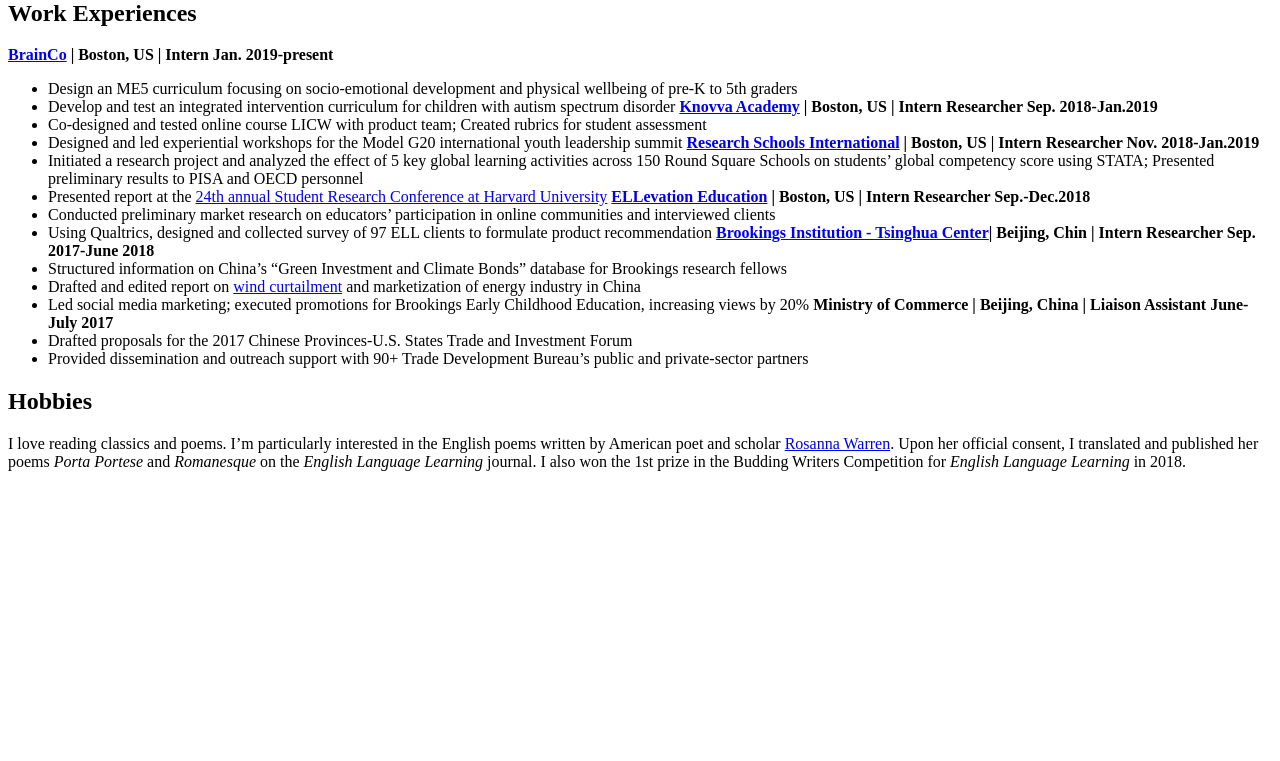
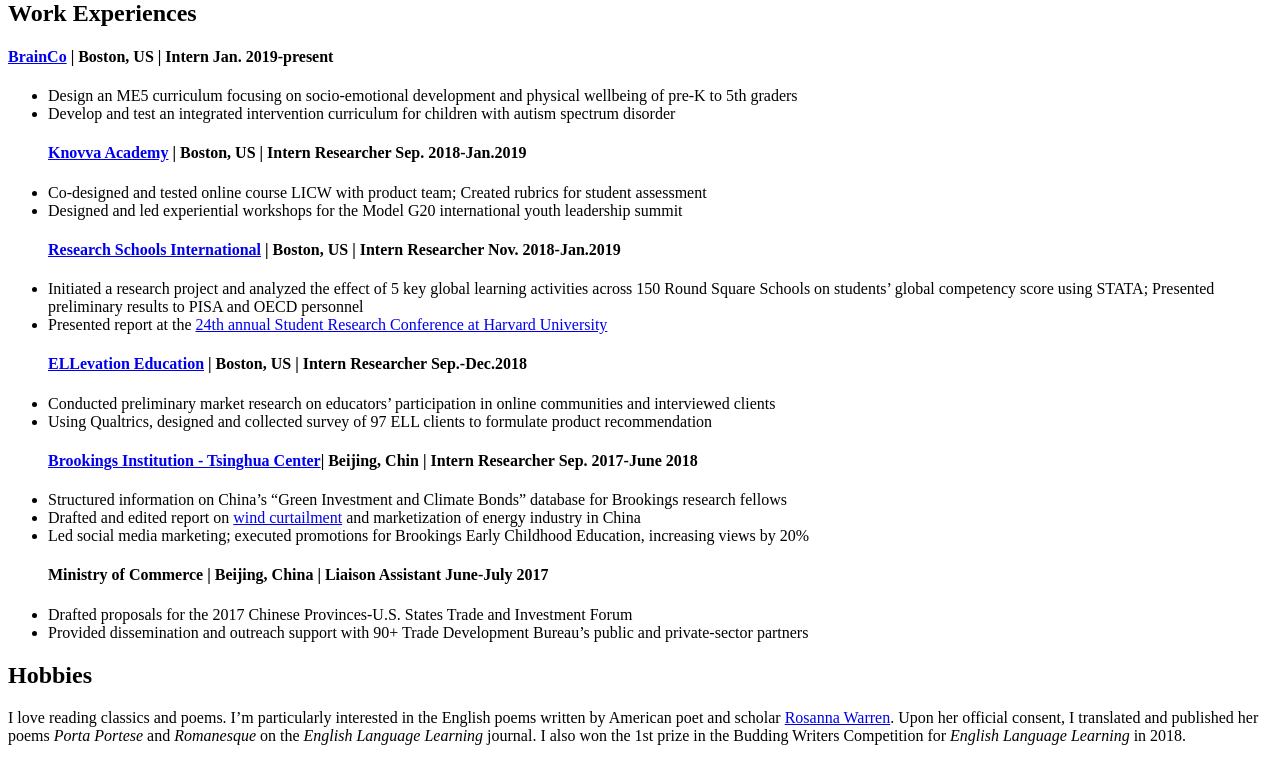
Before and after one commit to Sylviawzy/Sylviawzy.github.io, a Jekyll site: the page built from index.md, in a window 1280 px wide. Shown: the part 2678-3439 px from the top of the page. Built offline with Jekyll 4.4.1, drawn with Linux system fonts in a browser that asks for light colours; our own code applies the rules of GitHub Pages for plain Markdown files; a style sheet for code colours, icons or effects is not loaded; before the commit the page ends 3165 px from its top, so only the background shows below that.

```diff
--- a/index.md
+++ b/index.md
@@ -29,23 +29,24 @@ The purpose of the study is to determine whether strategies for quality improvem
 <br><br>
 
 ## Work Experiences
-**[BrainCo](https://www.brainco.tech/)  | Boston, US | Intern	Jan. 2019-present**
+
+#### [BrainCo](https://www.brainco.tech/)  | Boston, US | Intern	Jan. 2019-present
 -	Design an ME5 curriculum focusing on socio-emotional development and physical wellbeing of pre-K to 5th graders
 -	Develop and test an integrated intervention curriculum for children with autism spectrum disorder
-**[Knovva Academy](https://www.knovva.com/) | Boston, US | Intern Researcher	Sep. 2018-Jan.2019**
+#### [Knovva Academy](https://www.knovva.com/) | Boston, US | Intern Researcher	Sep. 2018-Jan.2019
 -	Co-designed and tested online course LICW with product team; Created rubrics for student assessment
 -	Designed and led experiential workshops for the Model G20 international youth leadership summit
-**[Research Schools International](https://researchschools-international-cmna.squarespace.com/) | Boston, US | Intern Researcher	Nov. 2018-Jan.2019**
+#### [Research Schools International](https://researchschools-international-cmna.squarespace.com/) | Boston, US | Intern Researcher	Nov. 2018-Jan.2019
 -	Initiated a research project and analyzed the effect of 5 key global learning activities across 150 Round Square Schools on students’ global competency score using STATA; Presented preliminary results to PISA and OECD personnel
 -	Presented report at the [24th annual Student Research Conference at Harvard University](https://src.gse.harvard.edu/)
-**[ELLevation Education](https://ellevationeducation.com/home/default) | Boston, US | Intern Researcher 	Sep.-Dec.2018**
+#### [ELLevation Education](https://ellevationeducation.com/home/default) | Boston, US | Intern Researcher 	Sep.-Dec.2018
 -	Conducted preliminary market research on educators’ participation in online communities and interviewed clients
 -	Using Qualtrics, designed and collected survey of 97 ELL clients to formulate product recommendation
-**[Brookings Institution - Tsinghua Center](https://www.brookings.edu/center/brookings-tsinghua-center/)| Beijing, Chin | Intern Researcher	Sep. 2017-June 2018**
+#### [Brookings Institution - Tsinghua Center](https://www.brookings.edu/center/brookings-tsinghua-center/)| Beijing, Chin | Intern Researcher	Sep. 2017-June 2018
 -	Structured information on China’s “Green Investment and Climate Bonds” database for Brookings research fellows
 -	Drafted and edited report on [wind curtailment](https://www.brookings.edu/wp-content/uploads/2018/03/wind-curtailment-in-china-and-lessons-from-the-united-states1.pdf) and marketization of energy industry in China
 -	Led social media marketing; executed promotions for Brookings Early Childhood Education, increasing views by 20%
-**Ministry of Commerce | Beijing, China | Liaison Assistant 	June-July 2017**
+#### Ministry of Commerce | Beijing, China | Liaison Assistant 	June-July 2017
 -	Drafted proposals for the 2017 Chinese Provinces-U.S. States Trade and Investment Forum
 -	Provided dissemination and outreach support with 90+ Trade Development Bureau’s public and private-sector partners
 
```
